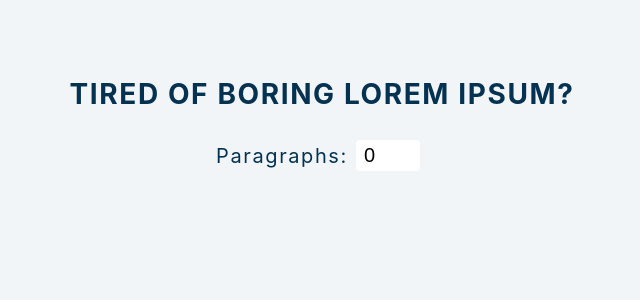
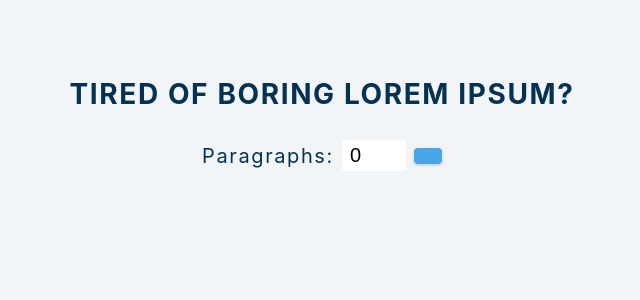
Before and after one commit to zainabturkmen/React-Projects, a React (Create React App) app in the folder react-projects-master/08-lorem-ipsum/setup/: page / in a window 1280 px wide. Shown: the top 300 px of the page, without its empty margins (318-958 px from the left). Built offline with nearby package versions, Linux system fonts and the light colour scheme; the HTML template or start-up script is replaced by a standard one.

Commit message:
lorem ipsum

```diff
--- a/react-projects-master/08-lorem-ipsum/setup/src/App.js
+++ b/react-projects-master/08-lorem-ipsum/setup/src/App.js
@@ -16,6 +16,7 @@ function App() {
       <form className="lorem-form" onSubmit={handleSubmit}>
         <label htmlFor="amount">Paragraphs:</label>
         <input type="number" name="amount" id="amount" value={count} onChange={(e)=> setCount(e.target.value)}/>
+        <button type="submit" className="btn"></button>
       </form>
     </section>
   );
```
